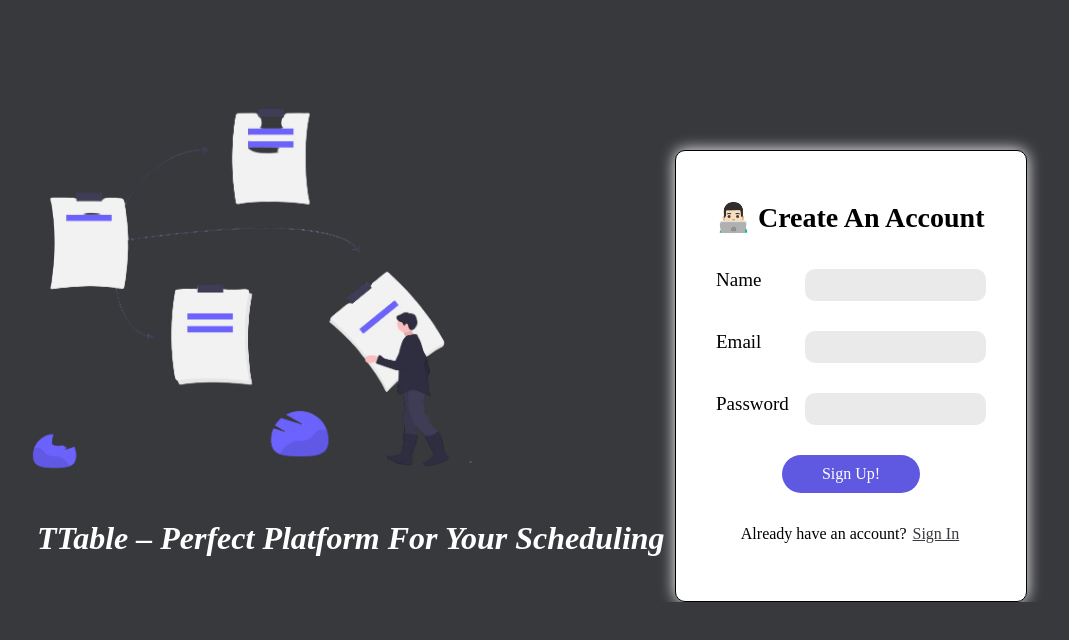
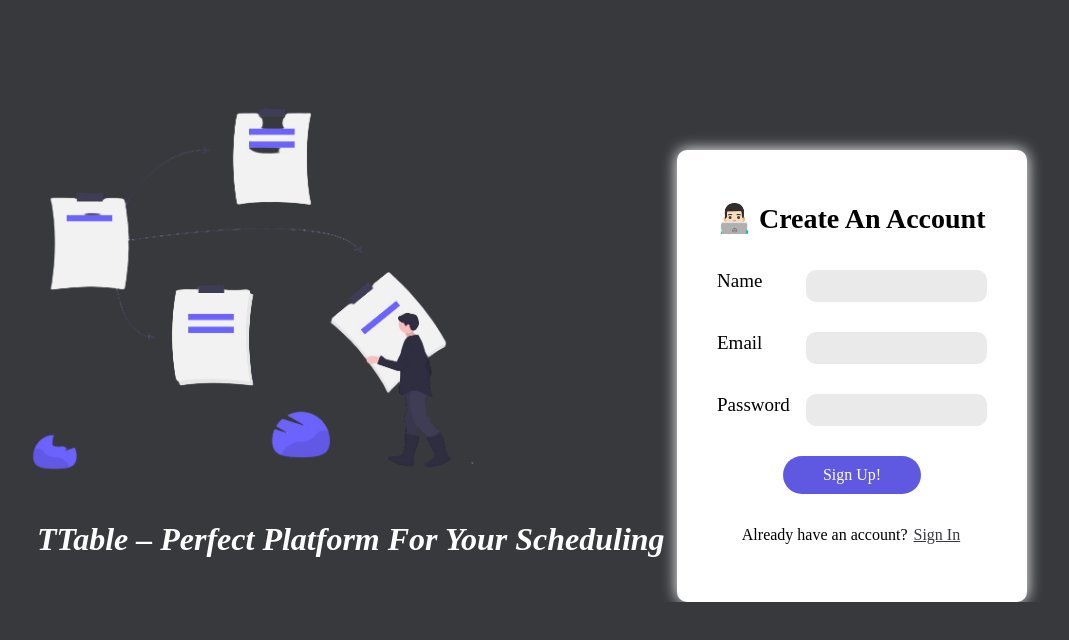
Before and after one commit to msaaddev/TTable, a React (Create React App) app in the folder frontend/: page / in a window 1280 px wide. Shown: the top 640 px of the page, without its empty margins (103-1172 px from the left). Built offline with nearby package versions, Linux system fonts and the light colour scheme; a web font is replaced by a local one.

Commit message:
👌 IMPROVE: remove border

```diff
--- a/frontend/src/styles/homepage.css
+++ b/frontend/src/styles/homepage.css
@@ -36,9 +36,10 @@
 }
 
 .hp_sign_up {
-    border: solid 1px;
+    /* border: solid 1px; */
     border-radius: 10px;
     box-shadow: 0px 0px 15px #ffffff;
+    padding-top: 2px;
     margin: 150px 150px 0px 0px;
     width: 350px;
     height: 450px;
```
